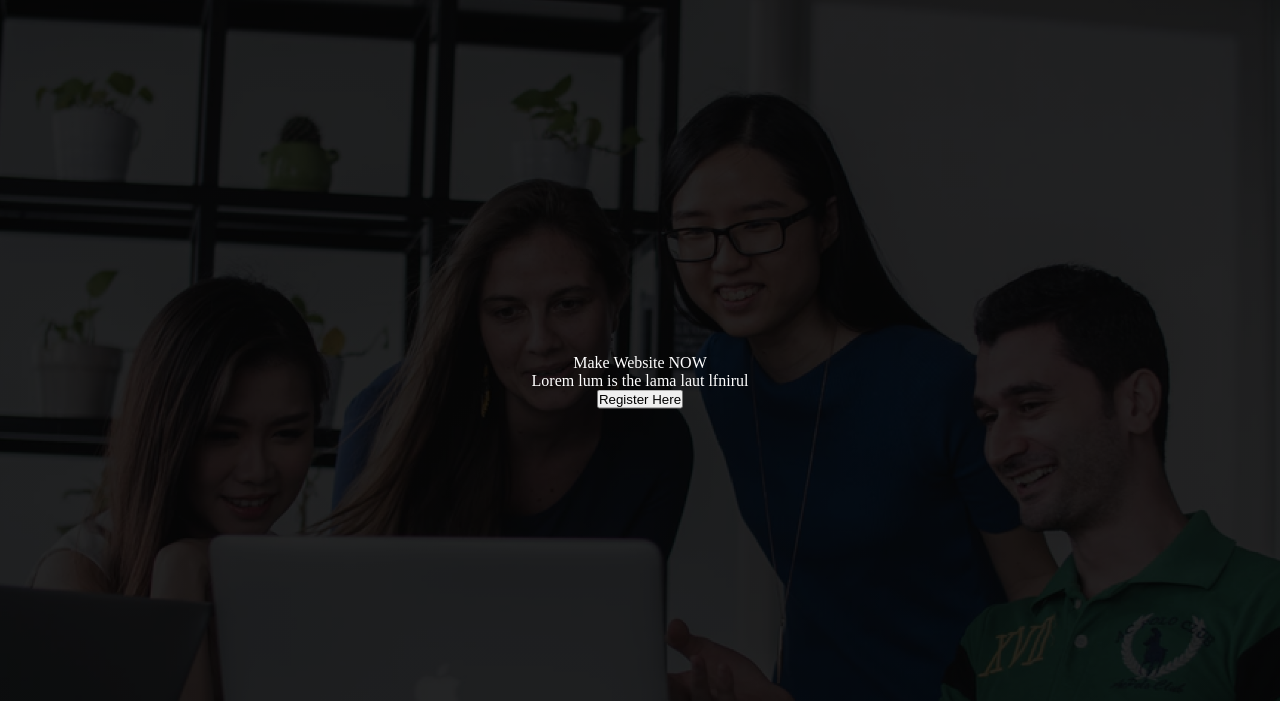
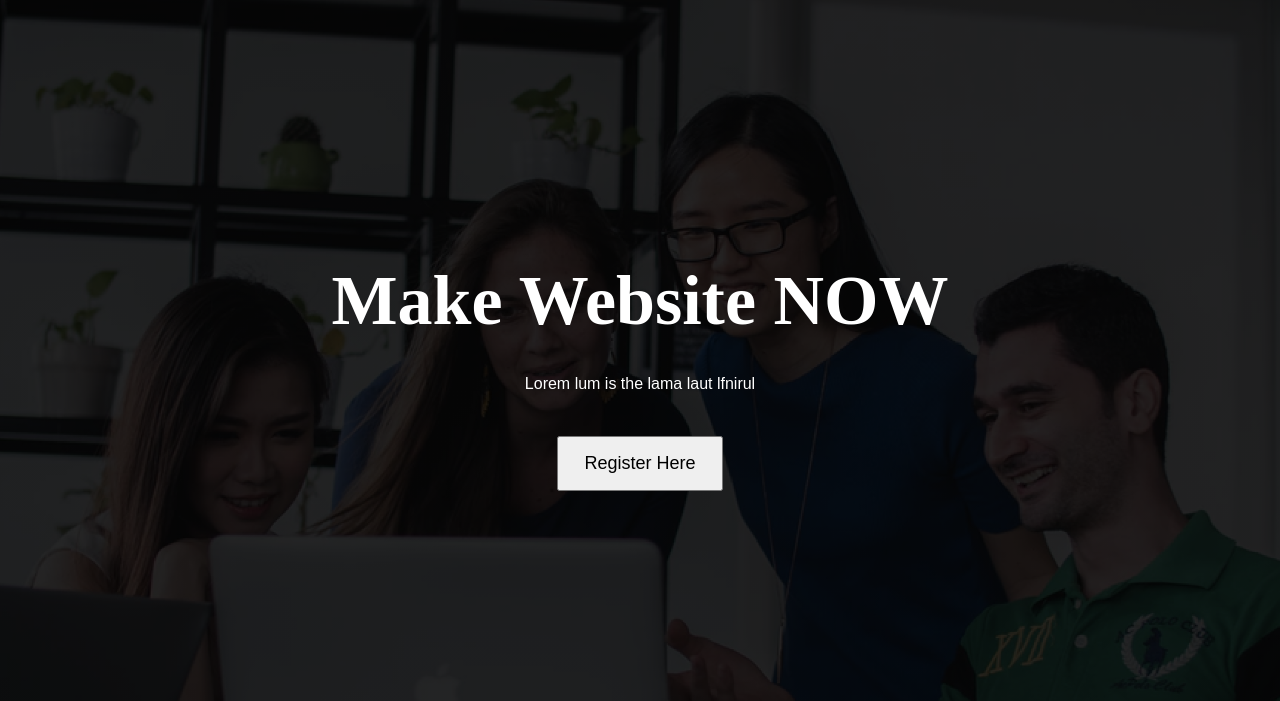
Before and after one commit to Chezo25/Sliding_Page, a plain HTML site: page index.html in a window 1280 px wide. Shown: the part 99-800 px from the top of the page. Drawn offline with Linux system fonts and the light colour scheme.

Commit message:
Update style.css

```diff
--- a/style.css
+++ b/style.css
@@ -71,3 +71,22 @@
     text-align: center;
     color: #fff;
 }
+
+.title {
+    font-size: 70px;
+    line-height: 100px;
+    font-weight: bold;
+}
+
+.content p {
+    margin: 20px auto;
+    font-weight: 100;
+    line-height: 25px;
+    font-family: sans-serif;
+}
+
+button {
+    padding: 15px 25px;
+    margin: 20px;
+    font-size: 18px;
+}
```
